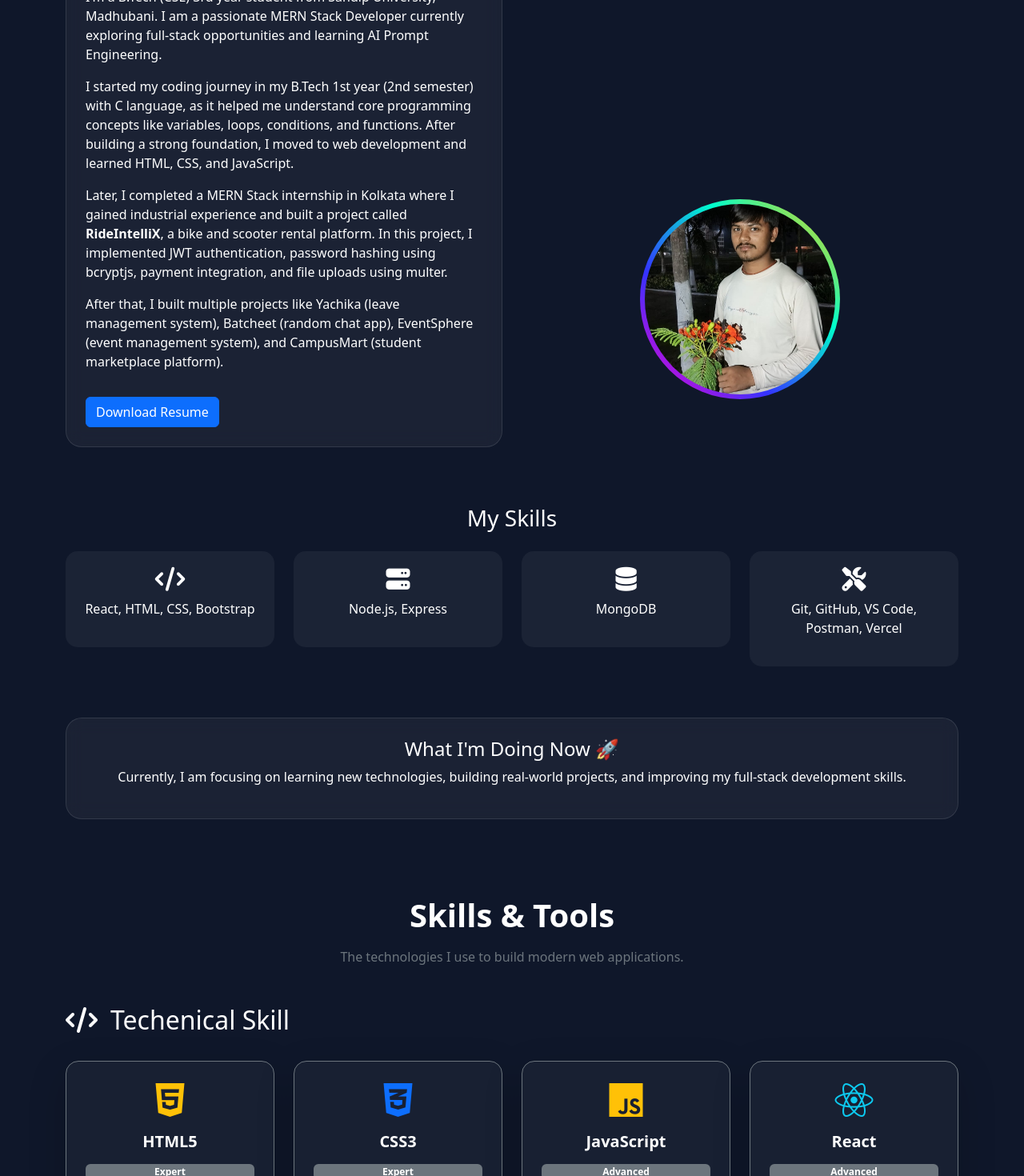
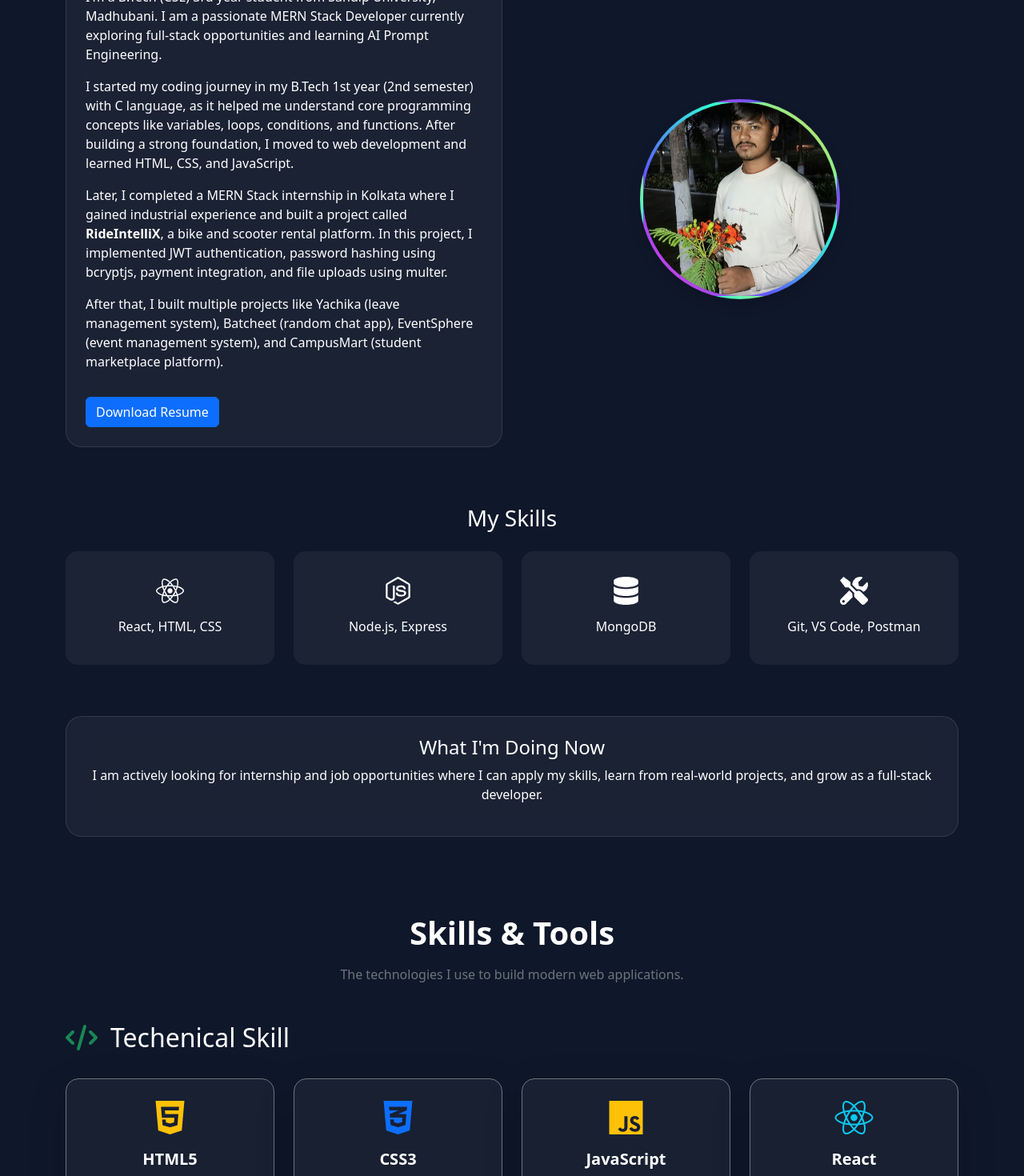
Before and after one commit to Shivam16a/Portfolio, a React (Vite) app in the folder Shivam/: page / in a window 1280 px wide. Shown: the part 1020-2490 px from the top of the page at 80% size. Built offline with nearby package versions, Linux system fonts and the light colour scheme; the HTML template or start-up script is replaced by a standard one.

Commit message:
update animation

```diff
--- a/Shivam/src/Pages/About.jsx
+++ b/Shivam/src/Pages/About.jsx
@@ -2,6 +2,8 @@ import React from "react";
 import "bootstrap/dist/css/bootstrap.min.css";
 import "../styles/hero.css";
 import profile from "../assets/shi7.jpeg";
+import { motion } from "framer-motion";
+import { FaReact, FaNodeJs, FaDatabase, FaTools } from "react-icons/fa";
 
 const About = () => {
     return (
@@ -9,17 +11,26 @@ const About = () => {
             <div className="container">
 
                 {/* Heading */}
-                <div className="text-center mb-5">
+                <motion.div
+                    className="text-center mb-5"
+                    initial={{ opacity: 0, y: -50 }}
+                    whileInView={{ opacity: 1, y: 0 }}
+                    transition={{ duration: 0.6 }}
+                >
                     <h2 className="gradient-text">About Me</h2>
-                </div>
+                </motion.div>
 
                 <div className="row align-items-center">
 
                     {/* Left Side */}
-                    <div className="col-lg-6 mb-4">
-                        <div className="glass p-4">
+                    <motion.div
+                        className="col-lg-6 mb-4"
+                        initial={{ opacity: 0, x: -80 }}
+                        whileInView={{ opacity: 1, x: 0 }}
+                        transition={{ duration: 0.7 }}
+                    >
+                        <div className="glass p-4 h-100">
 
-                            {/* Intro */}
                             <h4 className="mb-3">Hi, I'm Shivam 👋</h4>
                             <p>
                                 I'm a B.Tech (CSE) 3rd year student from Sandip University,
@@ -53,69 +64,77 @@ const About = () => {
                                 platform).
                             </p>
 
-                            {/* Button */}
+
                             <a href="#" className="btn btn-primary mt-3">
                                 Download Resume
                             </a>
                         </div>
-                    </div>
+                    </motion.div>
 
-                    {/* Right Side */}
-                    <div className="col-md-6 d-flex justify-content-center">
-                        <div className="profile-wrapper">
-                            <img
-                                src={profile}
-                                alt="Shivam"
-                                className="img-fluid rounded-circle"
-                            />
-                        </div>
-                    </div>
+                    {/* Right Side Image */}
+                    <motion.div
+                        className="col-lg-6 text-center"
+                        initial={{ opacity: 0, x: 80 }}
+                        whileInView={{ opacity: 1, x: 0 }}
+                        transition={{ duration: 0.7 }}
+                    >
+                        <img
+                            src={profile}
+                            alt="Shivam"
+                            className=" shadow profile-img"
+                        />
+                    </motion.div>
                 </div>
 
                 {/* Skills */}
-                <div className="row mt-5">
-                    <h3 className="text-center mb-4">My Skills</h3>
+                <div className="row mt-5 text-center">
 
-                    <div className="col-md-3 col-6 mb-3">
-                        <div className="skill-card">
-                            <i className="fa fa-code"></i>
-                            <p>React, HTML, CSS, Bootstrap</p>
-                        </div>
-                    </div>
+                    <motion.h3
+                        className="mb-4"
+                        initial={{ opacity: 0 }}
+                        whileInView={{ opacity: 1 }}
+                    >
+                        My Skills
+                    </motion.h3>
 
-                    <div className="col-md-3 col-6 mb-3">
-                        <div className="skill-card">
-                            <i className="fa fa-server"></i>
-                            <p>Node.js, Express</p>
-                        </div>
-                    </div>
-
-                    <div className="col-md-3 col-6 mb-3">
-                        <div className="skill-card">
-                            <i className="fa fa-database"></i>
-                            <p>MongoDB</p>
-                        </div>
-                    </div>
-
-                    <div className="col-md-3 col-6 mb-3">
-                        <div className="skill-card">
-                            <i className="fa fa-tools"></i>
-                            <p>Git, GitHub, VS Code, Postman, Vercel</p>
-                        </div>
-                    </div>
+                    {[
+                        { icon: <FaReact />, text: "React, HTML, CSS" },
+                        { icon: <FaNodeJs />, text: "Node.js, Express" },
+                        { icon: <FaDatabase />, text: "MongoDB" },
+                        { icon: <FaTools />, text: "Git, VS Code, Postman" },
+                    ].map((skill, index) => (
+                        <motion.div
+                            key={index}
+                            className="col-6 col-md-3 mb-3"
+                            whileHover={{ scale: 1.1 }}
+                            initial={{ opacity: 0, y: 50 }}
+                            whileInView={{ opacity: 1, y: 0 }}
+                            transition={{ delay: index * 0.2 }}
+                        >
+                            <div className="skill-card">
+                                <div className="icon">{skill.icon}</div>
+                                <p>{skill.text}</p>
+                            </div>
+                        </motion.div>
+                    ))}
                 </div>
 
                 {/* Current Work */}
-                <div className="text-center mt-5">
+                <motion.div
+                    className="text-center mt-5"
+                    initial={{ opacity: 0, y: 50 }}
+                    whileInView={{ opacity: 1, y: 0 }}
+                >
                     <div className="glass p-4">
-                        <h4>What I'm Doing Now 🚀</h4>
+                        <h4>What I'm Doing Now </h4>
                         <p>
-                            Currently, I am focusing on learning new technologies, building
-                            real-world projects, and improving my full-stack development
-                            skills.
+                            I am actively looking for internship and job opportunities where I can
+                            apply my skills, learn from real-world projects, and grow as a
+                            full-stack developer.
                         </p>
                     </div>
-                </div>
+                </motion.div>
+
             </div>
         </section>
     );
--- a/Shivam/src/Pages/Skill.jsx
+++ b/Shivam/src/Pages/Skill.jsx
@@ -13,7 +13,11 @@ const skills = [
 ];
 
 const development = [
-    {name:"Vs Code", info:"Primary code editor",icon:""}
+    { name: "VS Code", info: "Code Editor", icon: "fa-solid fa-code text-primary" },
+    { name: "Git", info: "Version Control", icon: "fa-brands fa-git-alt text-danger" },
+    { name: "GitHub", info: "Code Hosting", icon: "fa-brands fa-github text-light" },
+    { name: "Postman", info: "API Testing", icon: "fa-solid fa-paper-plane text-warning" },
+    { name: "npm", info: "package manager", icon: "fab fa-npm text-danger" }
 ];
 
 const Skills = () => {
@@ -27,7 +31,7 @@ const Skills = () => {
 
                 {/* Bootstrap Grid  technical skill*/}
                 <div className="row g-4">
-                    <h2 style={{ textAlign: "left" }}><i className="fas fa-code me-3"></i>Techenical Skill</h2>
+                    <h2 style={{ textAlign: "left" }}><i className="fas fa-code me-3 text-success"></i>Techenical Skill</h2>
                     {skills.map((skill, index) => (
                         <div key={index} className="col-6 col-md-3">
                             <motion.div
@@ -55,8 +59,8 @@ const Skills = () => {
                 </div>
                 {/* Development tools */}
                 <div className="row g-4 py-5">
-                    <h2 style={{ textAlign: "left" }}><i className="fas fa-code me-3"></i>Techenical Skill</h2>
-                    {skills.map((skill, index) => (
+                    <h2 style={{ textAlign: "left" }}><i className="fas fa-toolbox me-3 text-info"></i>Development Tools</h2>
+                    {development.map((skill, index) => (
                         <div key={index} className="col-6 col-md-3">
                             <motion.div
                                 initial={{ opacity: 0, y: 40 }}
@@ -75,7 +79,7 @@ const Skills = () => {
 
                                 {/* LEVEL */}
                                 <span className="badge bg-secondary mt-2">
-                                    {skill.level}
+                                    {skill.info}
                                 </span>
                             </motion.div>
                         </div>
--- a/Shivam/src/styles/hero.css
+++ b/Shivam/src/styles/hero.css
@@ -3,12 +3,14 @@
     color: white;
 }
 
+/* Gradient Heading */
 .gradient-text {
     background: linear-gradient(90deg, #00dbde, #fc00ff);
     background-clip: text;
     -webkit-text-fill-color: transparent;
 }
 
+/* Glass Effect */
 .glass {
     background: rgba(255, 255, 255, 0.05);
     border-radius: 20px;
@@ -16,11 +18,22 @@
     border: 1px solid rgba(255, 255, 255, 0.1);
 }
 
-.about-img {
-    max-width: 300px;
+/* Profile Image */
+.profile-img {
+    width: 250px;
+    height: 250px;
+    object-fit: cover;
+    border-radius: 50%;
+    border: 4px solid rgba(255, 255, 255, 0.2);
+    background: linear-gradient(45deg,
+            #ff00cc,
+            #3333ff,
+            #00ffcc,
+            #ffcc00);
     animation: float 3s ease-in-out infinite;
 }
 
+/* Floating Animation */
 @keyframes float {
     0% {
         transform: translateY(0px);
@@ -35,20 +48,32 @@
     }
 }
 
+/* Skill Card */
 .skill-card {
     background: rgba(255, 255, 255, 0.05);
     padding: 20px;
     border-radius: 15px;
-    text-align: center;
     transition: 0.3s;
 }
 
 .skill-card:hover {
-    transform: translateY(-10px);
     background: rgba(255, 255, 255, 0.1);
 }
 
-.skill-card i {
-    font-size: 30px;
+/* Icons */
+.icon {
+    font-size: 35px;
     margin-bottom: 10px;
 }
+
+/* Responsive Tweaks */
+@media (max-width: 768px) {
+    .profile-img {
+        max-width: 250px;
+        margin-top: 20px;
+    }
+
+    .glass {
+        padding: 20px;
+    }
+}
```
